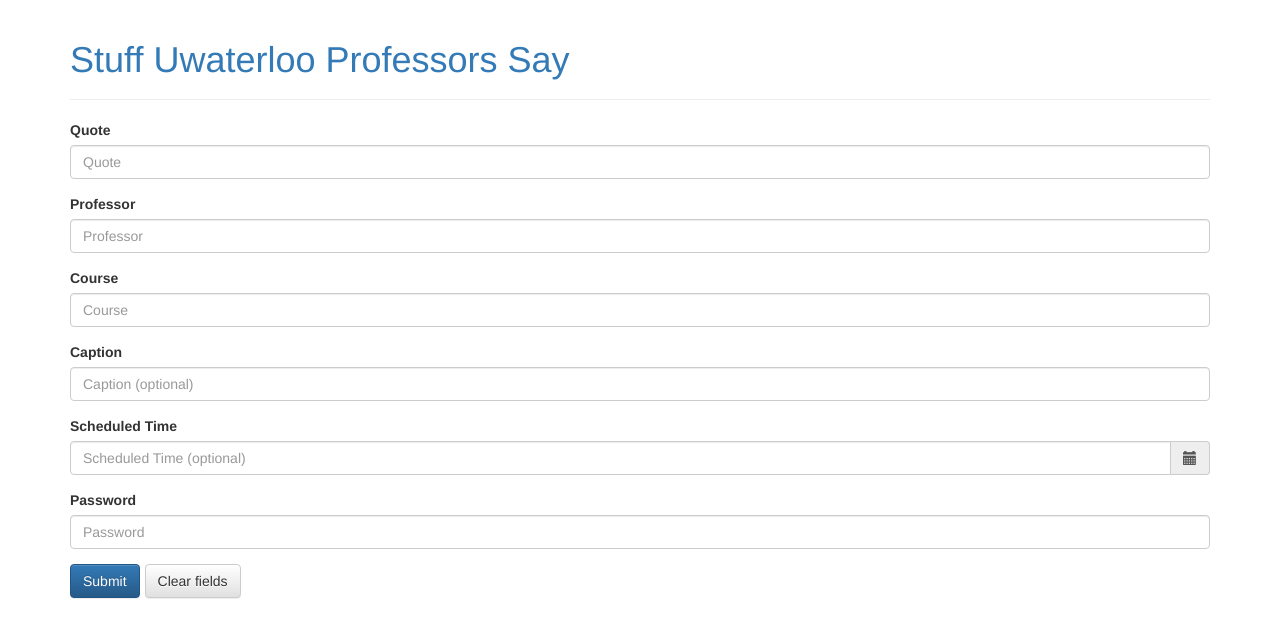
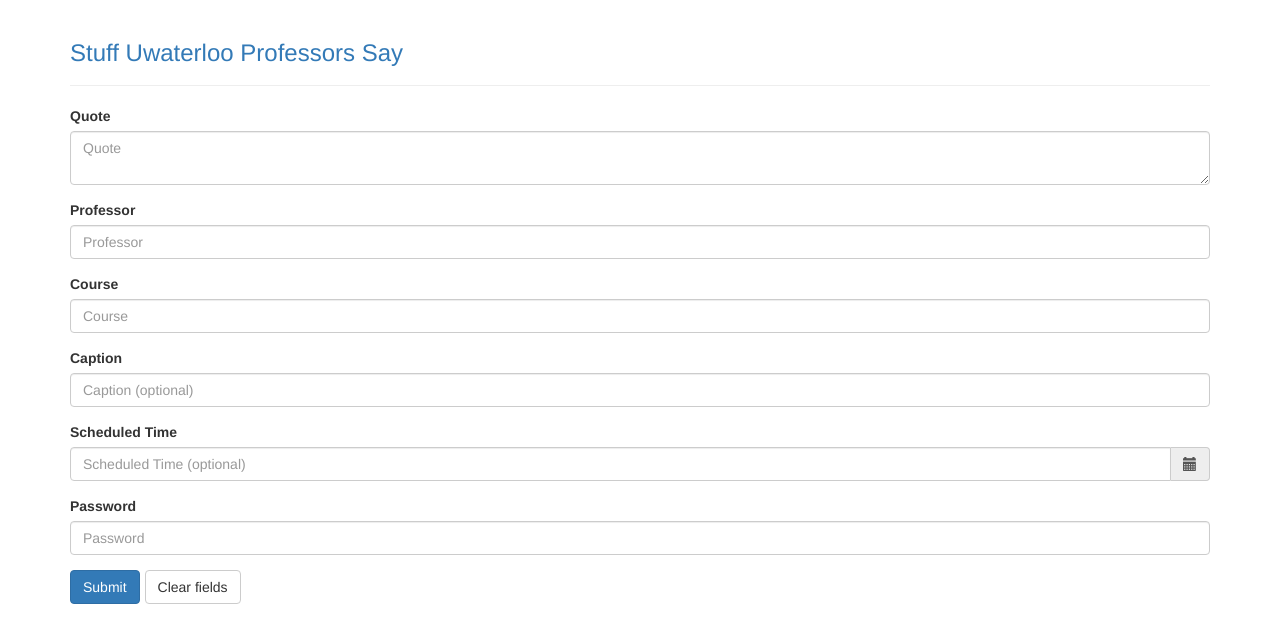
Before and after one commit to pcjl/stuffuwaterlooprofssay, a Flask app: page / in a window 1280 px wide. Shown: the top 643 px of the page. Run offline with Flask 2, Linux system fonts and the light colour scheme; some libraries are stand-ins or nearby versions; some web fonts are replaced.

Commit message:
Change quote back to textarea Change theme

```diff
--- a/static/js/script.js
+++ b/static/js/script.js
@@ -11,7 +11,7 @@ jQuery(function($) {
             type: form.attr('method'),
             data: form.serialize(),
             error: function(jqXHR) {
-                $('.form-group[name="password"]').addClass("has-error")
+                $('.form-group[name="password"]').addClass("has-error has-feedback")
                 submitButton.button('reset');
             },
             success: function(data, textStatus, jqXHR) {
@@ -35,6 +35,7 @@ jQuery(function($) {
     $('#datetime').datetimepicker();
 
     $('.btn-default').click(function() {
+        $('textarea').val("");
         $('input[type=text]').val("");
     });
 });
--- a/templates/form.html
+++ b/templates/form.html
@@ -5,8 +5,8 @@
         <!-- Bootstrap CSS -->
         <link rel="stylesheet" href="https://maxcdn.bootstrapcdn.com/bootstrap/3.3.7/css/bootstrap.min.css" integrity="sha384-BVYiiSIFeK1dGmJRAkycuHAHRg32OmUcww7on3RYdg4Va+PmSTsz/K68vbdEjh4u" crossorigin="anonymous">
 
-        <!-- Bootstrap default theme -->
-        <link rel="stylesheet" href="https://maxcdn.bootstrapcdn.com/bootstrap/3.3.7/css/bootstrap-theme.min.css" integrity="sha384-rHyoN1iRsVXV4nD0JutlnGaslCJuC7uwjduW9SVrLvRYooPp2bWYgmgJQIXwl/Sp" crossorigin="anonymous">
+        <!-- Paper Bootstrap theme -->
+        <link rel="stylesheet" href="https://maxcdn.bootstrapcdn.com/bootswatch/3.3.7/paper/bootstrap.min.css" />
 
         <meta name="viewport" content="width=device-width, initial-scale=1, maximum-scale=1">
 
@@ -38,7 +38,7 @@
         <div class="container">
             <div class="page-header">
                 <a href="https://www.facebook.com/stuffuwaterlooprofssay/">
-                    <h1>Stuff Uwaterloo Professors Say</h1>
+                    <h3>Stuff Uwaterloo Professors Say</h3>
                 </a>
             </div>
 
@@ -46,7 +46,7 @@
                 <fieldset>
                     <div class="form-group" name="quote">
                         <label for="quote">Quote</label>
-                        <input type="text" required class="form-control" name="quote" placeholder="Quote" />
+                        <textarea required class="form-control" name="quote" placeholder="Quote"></textarea>
                     </div>
 
                     <div class="form-group" name="prof">
```
